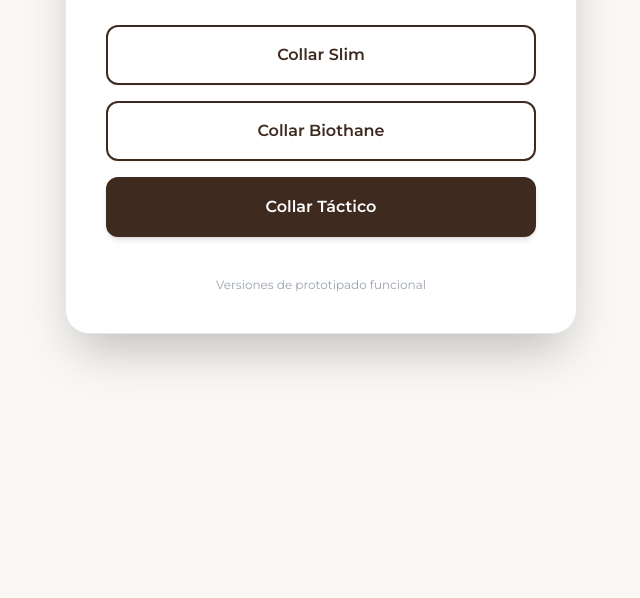
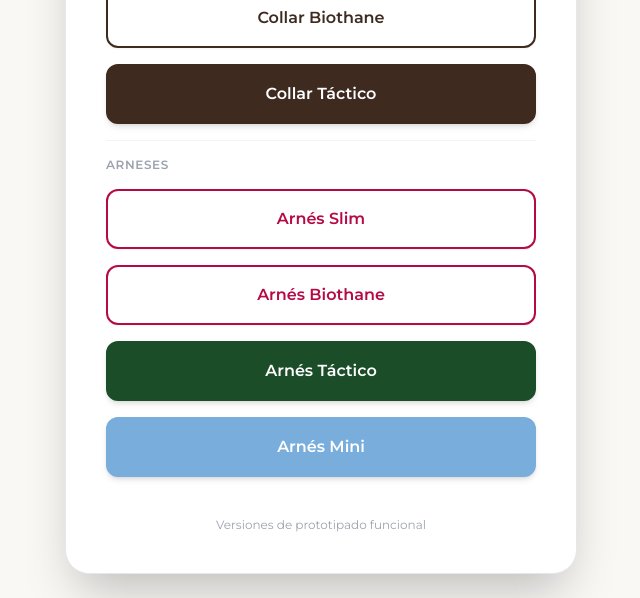
Before and after one commit to franpadula/Configurador_doggy, a plain HTML site: page index.html in a window 1280 px wide. Shown: the part 297-895 px from the top of the page, without its empty margins (319-959 px from the left). Before the commit the page ends 800 px from the top, so only its background shows below. Drawn offline with nearby package versions, Linux system fonts and the light colour scheme; a web font is replaced by a local one.

Commit message:
Update index.html

```diff
--- a/index.html
+++ b/index.html
@@ -17,16 +17,31 @@
         <p class="text-gray-500 mb-8 text-sm font-medium uppercase tracking-widest">Configuradores 2D</p>
 
         <div class="space-y-4">
+            <!-- SECCIÓN COLLARES -->
+            <div class="text-left text-xs font-bold text-gray-400 uppercase tracking-wider mb-2 mt-4">Collares</div>
             <a href="collar-slim.html" class="block w-full py-4 px-6 bg-white border-2 border-doggy-dark text-doggy-dark font-bold rounded-xl hover:bg-doggy-dark hover:text-white transition-all shadow-sm">
                 Collar Slim
             </a>
-
             <a href="collar-biothane.html" class="block w-full py-4 px-6 bg-white border-2 border-doggy-dark text-doggy-dark font-bold rounded-xl hover:bg-doggy-dark hover:text-white transition-all shadow-sm">
                 Collar Biothane
             </a>
-
             <a href="collar-tactico.html" class="block w-full py-4 px-6 bg-doggy-dark text-white border-2 border-doggy-dark font-bold rounded-xl hover:bg-black transition-all shadow-md">
                 Collar Táctico
+            </a>
+
+            <!-- SECCIÓN ARNESES -->
+            <div class="text-left text-xs font-bold text-gray-400 uppercase tracking-wider mb-2 mt-6 pt-4 border-t border-gray-100">Arneses</div>
+            <a href="arnes-slim.html" class="block w-full py-4 px-6 bg-white border-2 border-[#b50a46] text-[#b50a46] font-bold rounded-xl hover:bg-[#b50a46] hover:text-white transition-all shadow-sm">
+                Arnés Slim
+            </a>
+            <a href="arnes-biothane.html" class="block w-full py-4 px-6 bg-white border-2 border-[#b50a46] text-[#b50a46] font-bold rounded-xl hover:bg-[#b50a46] hover:text-white transition-all shadow-sm">
+                Arnés Biothane
+            </a>
+            <a href="arnes-tactico.html" class="block w-full py-4 px-6 bg-[#1b4d29] text-white border-2 border-[#1b4d29] font-bold rounded-xl hover:bg-black hover:border-black transition-all shadow-md">
+                Arnés Táctico
+            </a>
+            <a href="arnes-mini.html" class="block w-full py-4 px-6 bg-[#79addc] text-white border-2 border-[#79addc] font-bold rounded-xl hover:bg-[#4ba3e3] hover:border-[#4ba3e3] transition-all shadow-md">
+                Arnés Mini
             </a>
         </div>
 
```
